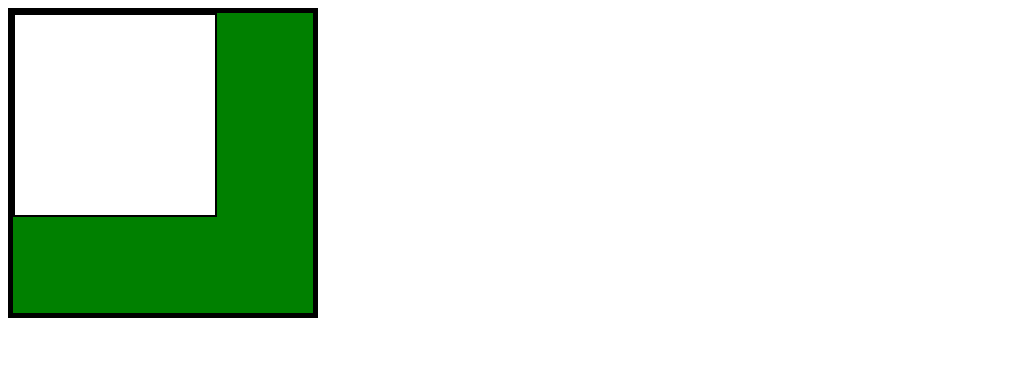
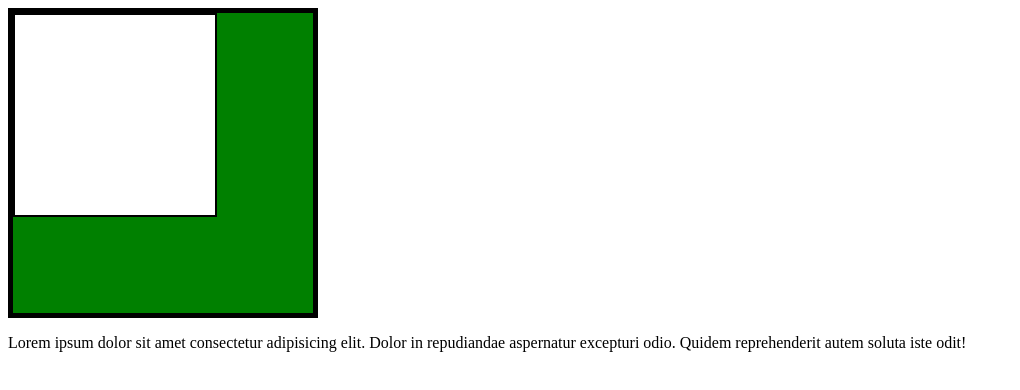
Before and after one commit to azamat003/Lesson-5, a plain HTML site: page index.html in a window 1280 px wide. Shown: the whole page, without its empty margins (0-1020 px from the left). Drawn offline with Linux system fonts and the light colour scheme.

Commit message:
div and p work

```diff
--- a/index.html
+++ b/index.html
@@ -13,6 +13,9 @@
         <div class="small_box"></div>
     </div>
 
+    <div>
+        <p>Lorem ipsum dolor sit amet consectetur adipisicing elit. Dolor in repudiandae aspernatur excepturi odio. Quidem reprehenderit autem soluta iste odit!</p>
+    </div>
 
 </body>
 </html>
```
